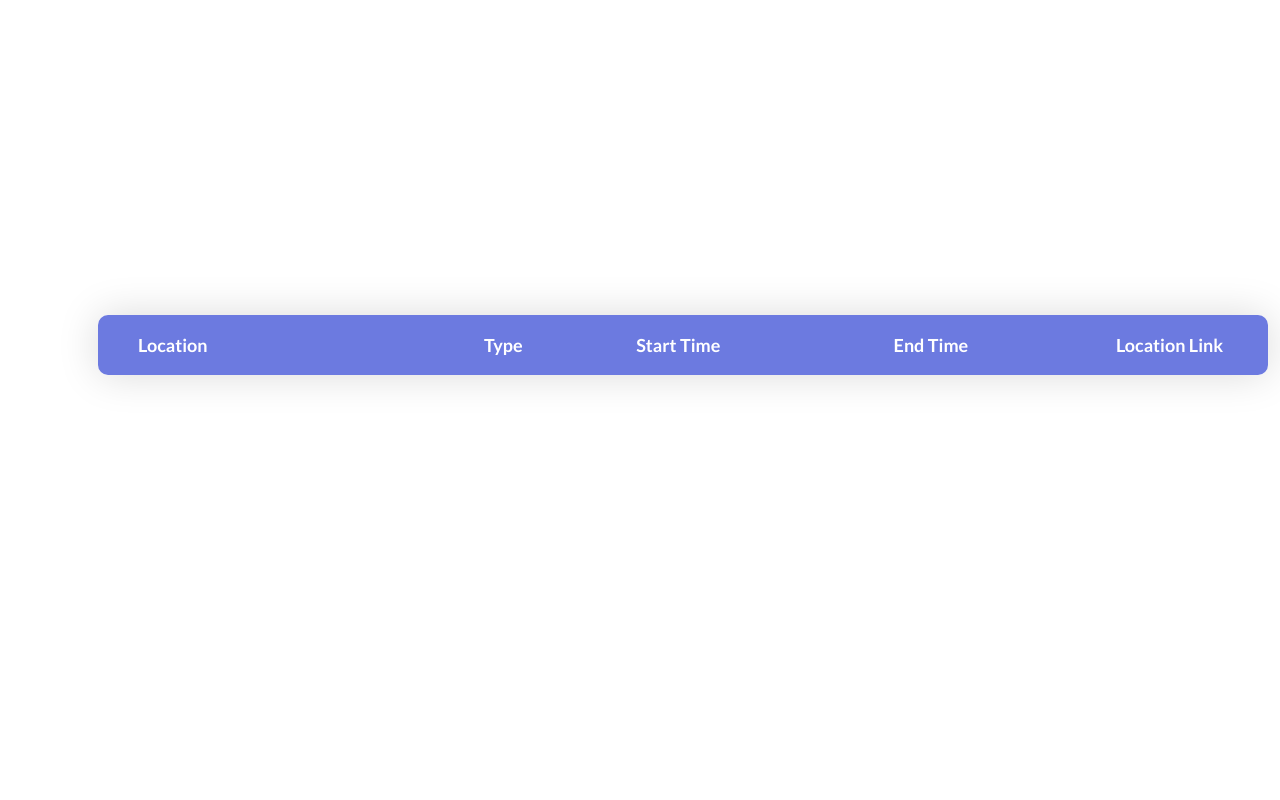
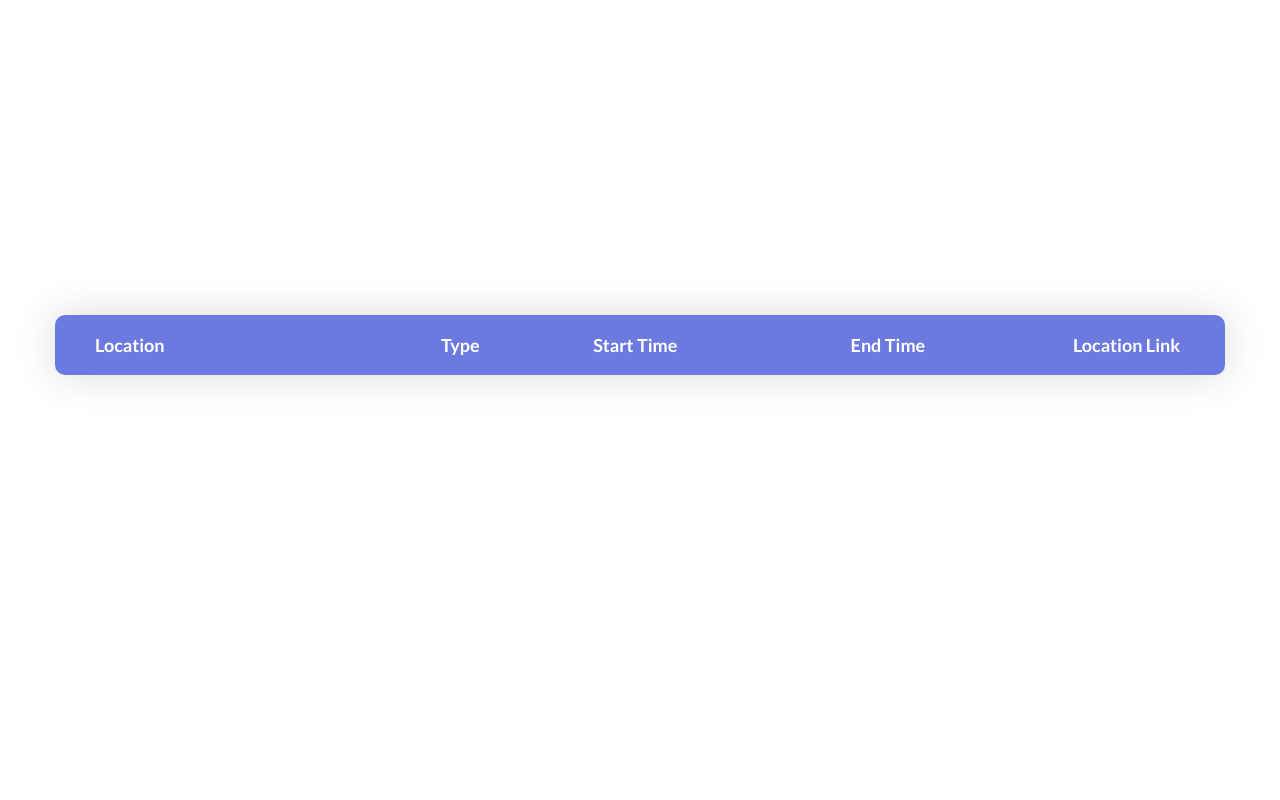
Before and after one commit to MuhammadShafeeq/safrdubai, a Flask app: template SafrDubai/templates/transit.html in a window 1280 px wide; the page is wider, and only the part inside the window is pictured. Run offline with Flask 2, Linux system fonts and the light colour scheme; the template is opened without the code that fills it, so the values that code supplies are empty; some libraries are stand-ins or nearby versions.

Commit message:
Final Push

```diff
--- a/SafrDubai/routes.py
+++ b/SafrDubai/routes.py
@@ -2,6 +2,7 @@ from SafrDubai import app
 from flask import render_template, request, redirect, flash, url_for
 from SafrDubai.ApiHandler import geocode, transit
 import json
+from datetime import datetime, timezone
 
 @app.route('/route', methods=["GET", "POST"])
 def route():
--- a/SafrDubai/static/css/css/main.css
+++ b/SafrDubai/static/css/css/main.css
@@ -128,13 +128,17 @@ body{
 .limiter {
   width: 1366px;
   margin: 0 auto;
+  display: flex;
+  width: 1366px;
+  margin: 0 auto;
+  justify-content: center;
+  align-items: center;
 }
 
 .container-table100 {
   width: 100%;
   min-height: 100vh;
   background: #fff;
-
   display: -webkit-box;
   display: -webkit-flex;
   display: -moz-box;
@@ -143,7 +147,6 @@ body{
   align-items: center;
   justify-content: center;
   flex-wrap: wrap;
-  padding: 33px 30px;
 }
 
 .wrap-table100 {
--- a/SafrDubai/static/css/style.css
+++ b/SafrDubai/static/css/style.css
@@ -10,6 +10,7 @@ body {
 .wrapper {
     width: 100%;
     height: 100vh;
+    display: flex;
 }
 
 .wrapper-inner {
--- a/SafrDubai/templates/form.html
+++ b/SafrDubai/templates/form.html
@@ -1,6 +1,6 @@
 <!DOCTYPE html>
 <meta charset=utf-8>
-<link rel=icon>
+<link rel="icon" type="image/x-icon" href="{{ url_for('static', filename="favicon.ico") }}">
 <link rel="stylesheet" href="{{ url_for('static', filename="css/form.css") }}">
 <meta name=viewport content="width=device-width,initial-scale=1">
 <meta name=twitter:card content=summary_large_image>
--- a/SafrDubai/templates/transit.html
+++ b/SafrDubai/templates/transit.html
@@ -11,7 +11,7 @@
 	<link rel="stylesheet" type="text/css" href="{{ url_for('static', filename="css/vendor/perfect-scrollbar/perfect-scrollbar.css") }}">
 	<link rel="stylesheet" type="text/css" href="{{ url_for('static', filename="css/css/util.css") }}">
 	<link rel="stylesheet" type="text/css" href="{{ url_for('static', filename="css/css/main.css") }}">
-<!--===============================================================================================-->
+    <link rel="icon" type="image/x-icon" href="{{ url_for('static', filename="favicon.ico") }}">
     <title>Route - SafrDubai</title>
 </head>
 <body>
```
Also changed, not shown: SafrDubai/templates/index.html (+2 -1 lines), SafrDubai/static/favicon.ico (added).
